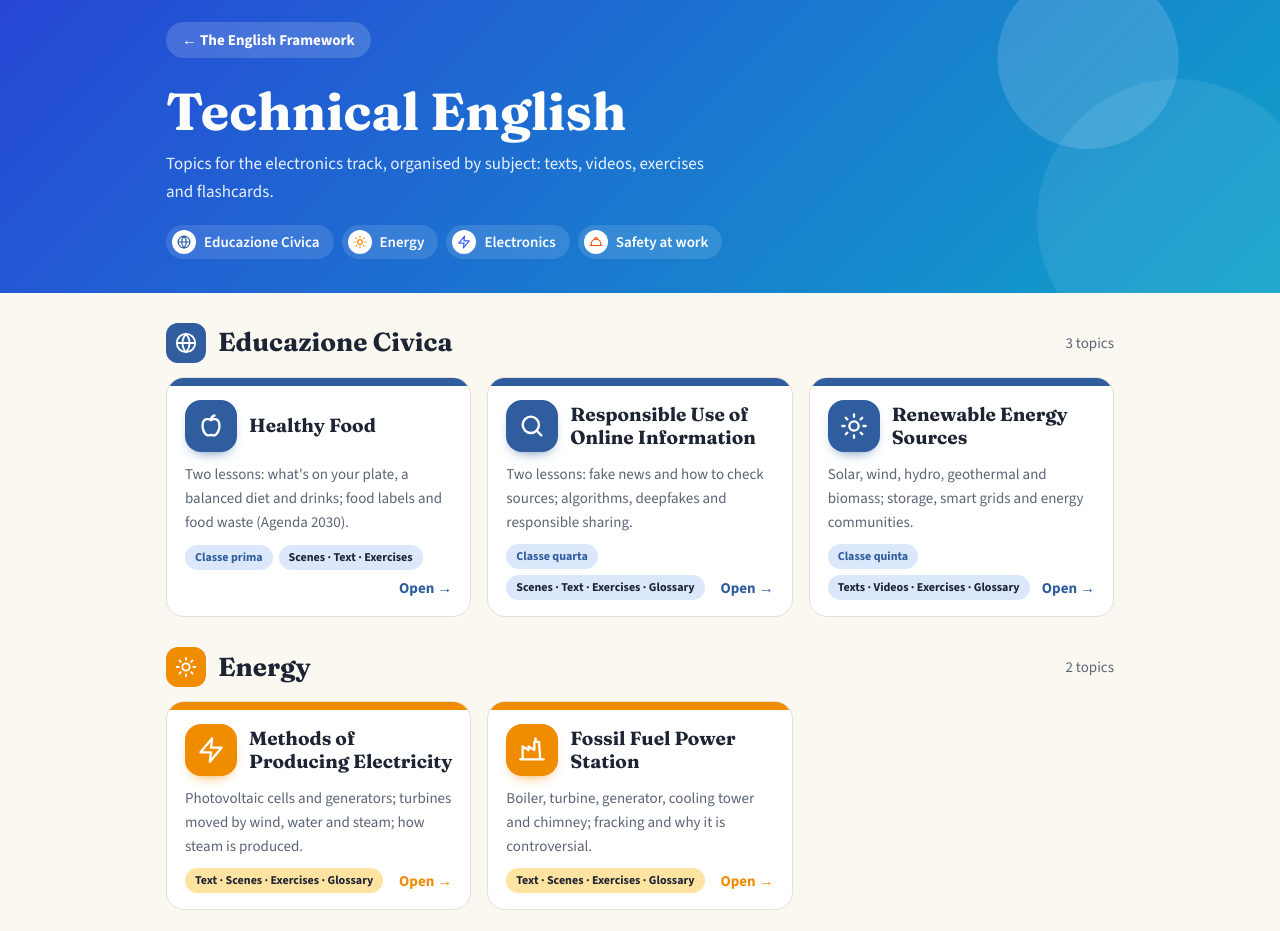
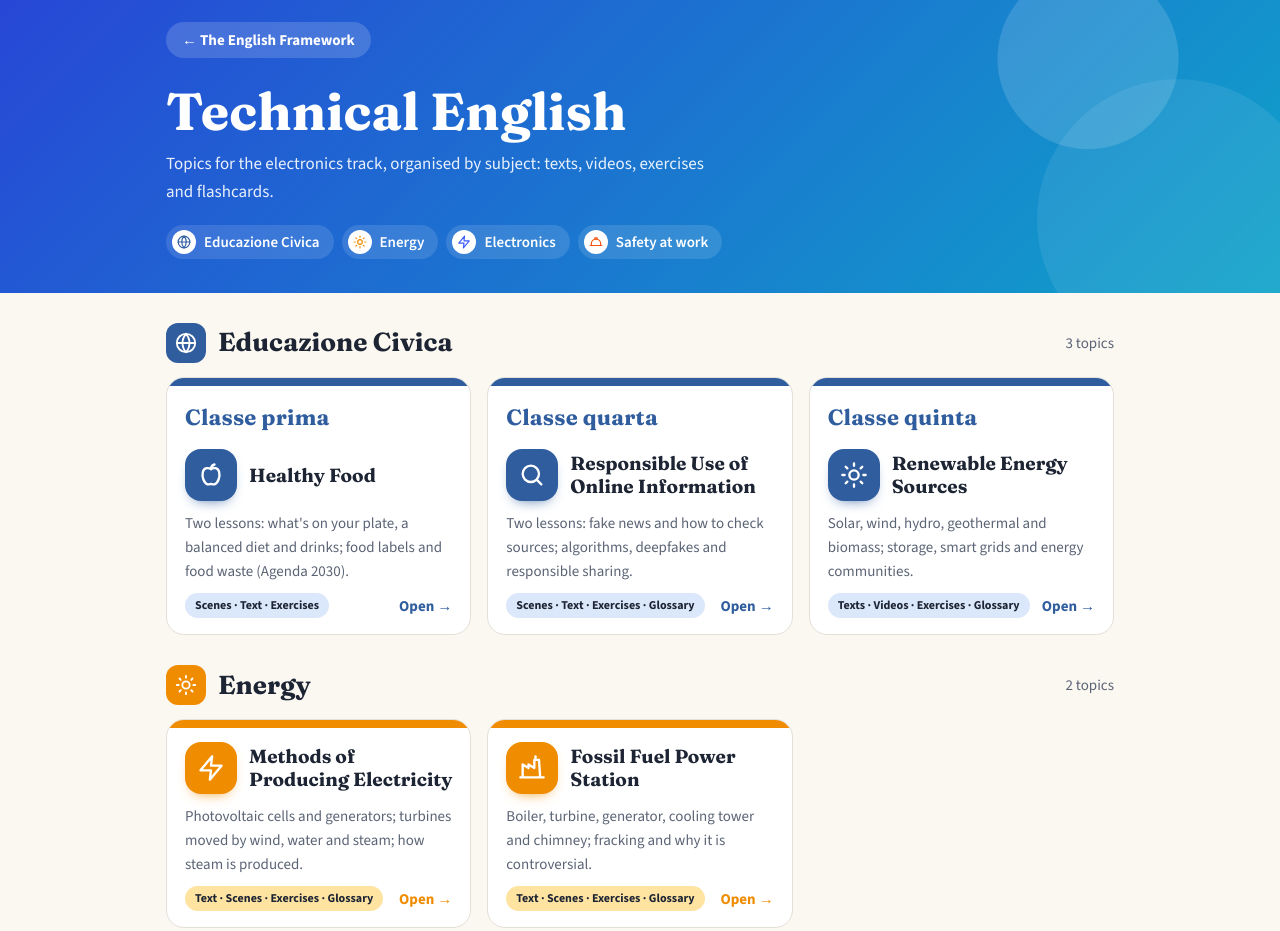
Before and after one commit to cristinavallini64-maker/technical-english, a plain HTML site: page index.html in a window 1280 px wide. Shown: the top 931 px of the page. Drawn offline with nearby package versions, Linux system fonts and the light colour scheme.

Commit message:
Educazione Civica: classe in grande in cima alle schede
Co-Authored-By: Claude Opus 5.5 <noreply@anthropic.com>
Claude-Session: https://claude.ai/code/session_01SkhSXLguUiC4iHwAL7m3xn

```diff
--- a/index.html
+++ b/index.html
@@ -98,6 +98,7 @@
   .topic p { margin: 0; color: var(--muted); font-size: 15px; flex: 1; }
   .topic-foot { display: flex; flex-wrap: wrap; align-items: center; gap: 6px; }
   .tag { font-size: 12px; font-weight: 700; padding: 3px 10px; border-radius: 999px; background: var(--soft); color: var(--ink); }
+  .class-label { margin-top: 4px; font-family: 'Fraunces', Georgia, serif; font-size: 22px; font-weight: 700; color: var(--c); letter-spacing: .01em; }
   .b-civic { background: var(--civic-soft); color: var(--civic); }
   .go { margin-left: auto; font-weight: 700; color: var(--c); font-size: 15px; }
 
@@ -303,13 +304,13 @@ function card(t) {
   const a = AREAS[t.area];
   return `
     <a class="topic ${a.cls}${t.featured ? ' featured' : ''}" href="${t.href}"${t.newTab ? ' target="_blank" rel="noopener"' : ''}>
+      ${t.cls ? `<div class="class-label">${t.cls}</div>` : ''}
       <div class="topic-top">
         <span class="icon">${svg(t.icon)}</span>
         <h3>${t.title}</h3>
       </div>
       <p>${t.desc}</p>
       <div class="topic-foot">
-        ${t.cls ? `<span class="tag b-civic">${t.cls}</span>` : ''}
         <span class="tag">${t.kind}</span>
         ${t.civic ? '<span class="tag b-civic">Educazione Civica</span>' : ''}
         <span class="go">Open →</span>
```
Also changed, not shown: online-information.html (+1 -1 lines).
